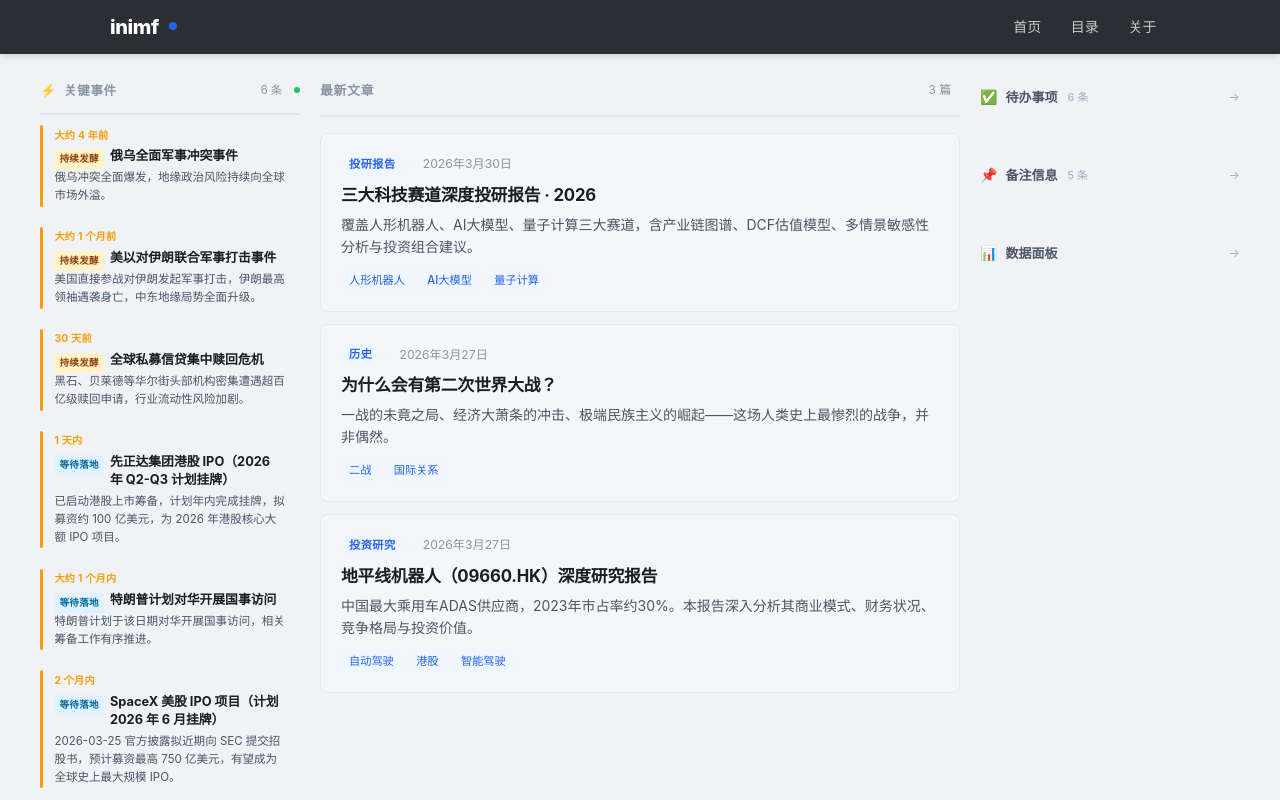
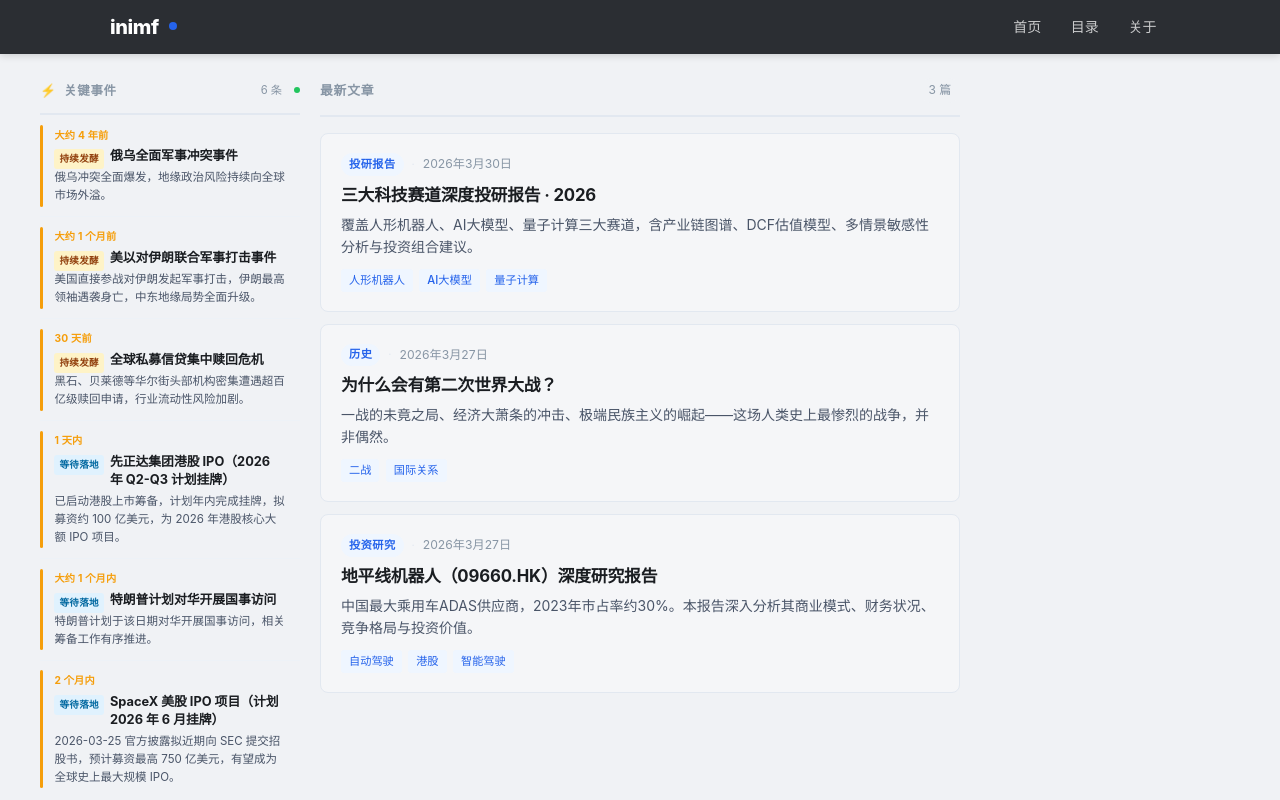
Before and after one commit to web1286/inimf-blog, a Next.js app: page / in a window 1280 px wide. Shown: the top 800 px of the page. Built offline with nearby package versions, Linux system fonts and the light colour scheme.

Commit message:
refactor: simplify to 3 modules, data panel to left sidebar

```diff
--- a/components/Layout.tsx
+++ b/components/Layout.tsx
@@ -3,8 +3,6 @@
 import { ReactNode, useState, useEffect } from 'react'
 import { formatDistanceToNow, parseISO } from 'date-fns'
 import { zhCN } from 'date-fns/locale'
-import { NOTES } from '../data/notes'
-import { TODO_ITEMS } from '../data/todos'
 import { EVENTS } from '../data/events'
 const config = require('../blog.config')
 
@@ -100,6 +98,27 @@
               </ul>
             </div>
 
+            {/* 数据面板入口（关键事件下方）*/}
+            <div className="sidebar-card">
+              <Link href="/analytics" style={{ textDecoration: 'none', display: 'block' }}>
+                <div style={{
+                  display: 'flex',
+                  alignItems: 'center',
+                  gap: '8px',
+                  padding: '0.5rem 0',
+                  color: '#4a5568',
+                  transition: 'color 0.15s',
+                }}
+                  onMouseEnter={e => (e.currentTarget.style.color = '#2563eb')}
+                  onMouseLeave={e => (e.currentTarget.style.color = '#4a5568')}
+                >
+                  <span style={{ fontSize: '14px', lineHeight: 1 }}>📊</span>
+                  <span style={{ fontSize: '13px', fontWeight: 600 }}>数据面板</span>
+                  <span style={{ marginLeft: 'auto', fontSize: '12px', color: '#a0aec0' }}>→</span>
+                </div>
+              </Link>
+            </div>
+
           </aside>
         )}
 
@@ -132,17 +151,8 @@
 
               {/* 快捷入口行 */}
               <div className="mobile-quick-row">
-                <Link href="/todos" className="mobile-quick-btn">
-                  <span>✅</span> 待办
-                </Link>
-                <Link href="/notes" className="mobile-quick-btn">
-                  <span>📌</span> 备注
-                </Link>
                 <Link href="/analytics" className="mobile-quick-btn">
                   <span>📊</span> 数据
-                </Link>
-                <Link href="/thoughts" className="mobile-quick-btn">
-                  <span>💡</span> 随想
                 </Link>
               </div>
 
@@ -150,79 +160,9 @@
           )}
         </main>
 
-        {/* ===== 右侧 ===== */}
+        {/* ===== 右侧（保留容器，内容清空，预留将来用）===== */}
         {!hideSidebar && (
           <aside className="site-right-rail">
-
-            {/* ① 待办事项入口 */}
-            <div className="sidebar-card">
-              <Link href="/todos" style={{ textDecoration: 'none', display: 'block' }}>
-                <div style={{
-                  display: 'flex',
-                  alignItems: 'center',
-                  gap: '8px',
-                  padding: '0.5rem 0',
-                  color: '#4a5568',
-                  transition: 'color 0.15s',
-                }}
-                  onMouseEnter={e => (e.currentTarget.style.color = '#2563eb')}
-                  onMouseLeave={e => (e.currentTarget.style.color = '#4a5568')}
-                >
-                  <span style={{ fontSize: '14px', lineHeight: 1 }}>✅</span>
-                  <span style={{ fontSize: '13px', fontWeight: 600 }}>待办事项</span>
-                  <span style={{ fontSize: '11px', color: '#a0aec0', marginLeft: '2px' }}>
-                    {TODO_ITEMS.filter(t => !t.done).length} 条
-                  </span>
-                  <span style={{ marginLeft: 'auto', fontSize: '12px', color: '#a0aec0' }}>→</span>
-                </div>
-              </Link>
-            </div>
-
-            {/* ④ 备注信息入口 */}
-            <div className="sidebar-card">
-              <Link href="/notes" style={{ textDecoration: 'none', display: 'block' }}>
-                <div style={{
-                  display: 'flex',
-                  alignItems: 'center',
-                  gap: '8px',
-                  padding: '0.5rem 0',
-                  color: '#4a5568',
-                  transition: 'color 0.15s',
-                }}
-                  onMouseEnter={e => (e.currentTarget.style.color = '#2563eb')}
-                  onMouseLeave={e => (e.currentTarget.style.color = '#4a5568')}
-                >
-                  <span style={{ fontSize: '14px', lineHeight: 1 }}>📌</span>
-                  <span style={{ fontSize: '13px', fontWeight: 600 }}>备注信息</span>
-                  <span style={{ fontSize: '11px', color: '#a0aec0', marginLeft: '2px' }}>
-                    {NOTES.length} 条
-                  </span>
-                  <span style={{ marginLeft: 'auto', fontSize: '12px', color: '#a0aec0' }}>→</span>
-                </div>
-              </Link>
-            </div>
-
-            {/* ⑤ 数据面板入口 */}
-            <div className="sidebar-card">
-              <Link href="/analytics" style={{ textDecoration: 'none', display: 'block' }}>
-                <div style={{
-                  display: 'flex',
-                  alignItems: 'center',
-                  gap: '8px',
-                  padding: '0.5rem 0',
-                  color: '#4a5568',
-                  transition: 'color 0.15s',
-                }}
-                  onMouseEnter={e => (e.currentTarget.style.color = '#2563eb')}
-                  onMouseLeave={e => (e.currentTarget.style.color = '#4a5568')}
-                >
-                  <span style={{ fontSize: '14px', lineHeight: 1 }}>📊</span>
-                  <span style={{ fontSize: '13px', fontWeight: 600 }}>数据面板</span>
-                  <span style={{ marginLeft: 'auto', fontSize: '12px', color: '#a0aec0' }}>→</span>
-                </div>
-              </Link>
-            </div>
-
           </aside>
         )}
 
```
